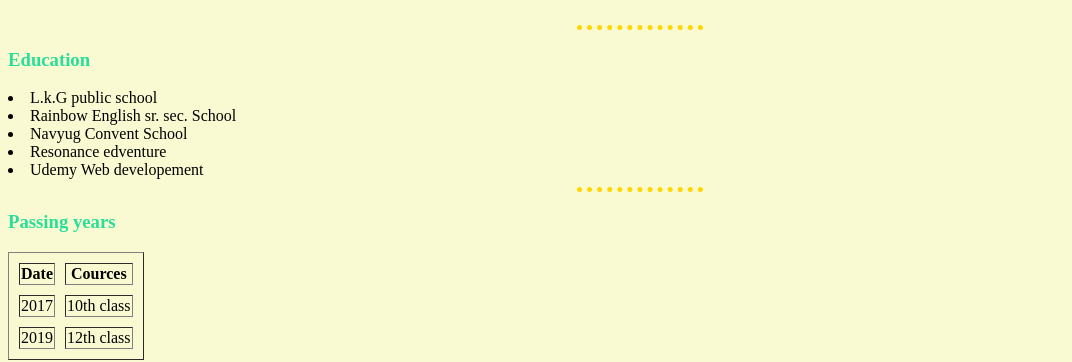
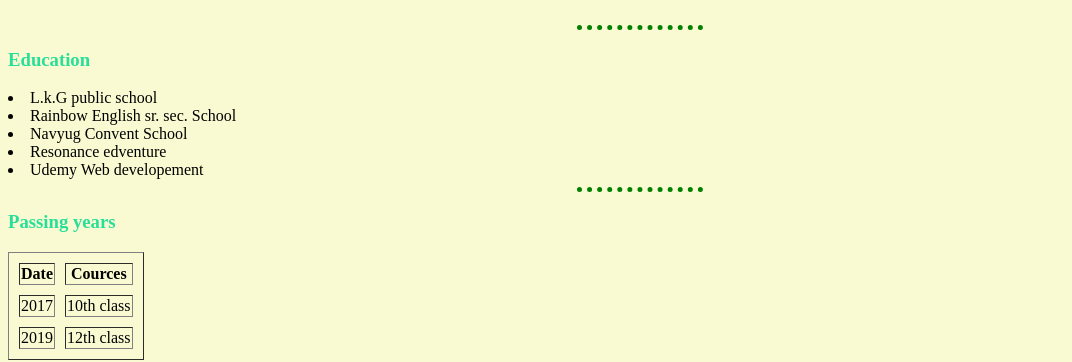
Before and after one commit to ARcoder9/CV, a plain HTML site: page index.html in a window 1280 px wide. Shown: the part 447-809 px from the top of the page, without its empty margins (0-1072 px from the left). Drawn offline with Linux system fonts and the light colour scheme.

Commit message:
add files to cv

```diff
--- a/css/styles.css
+++ b/css/styles.css
@@ -8,7 +8,7 @@ h3{
   color: #28df99;
 }
 hr {
-  border-top-color: gold;
+  border-top-color: green;
   border-style: none;
   border-top-style: dotted;
   width: 10%;
```
